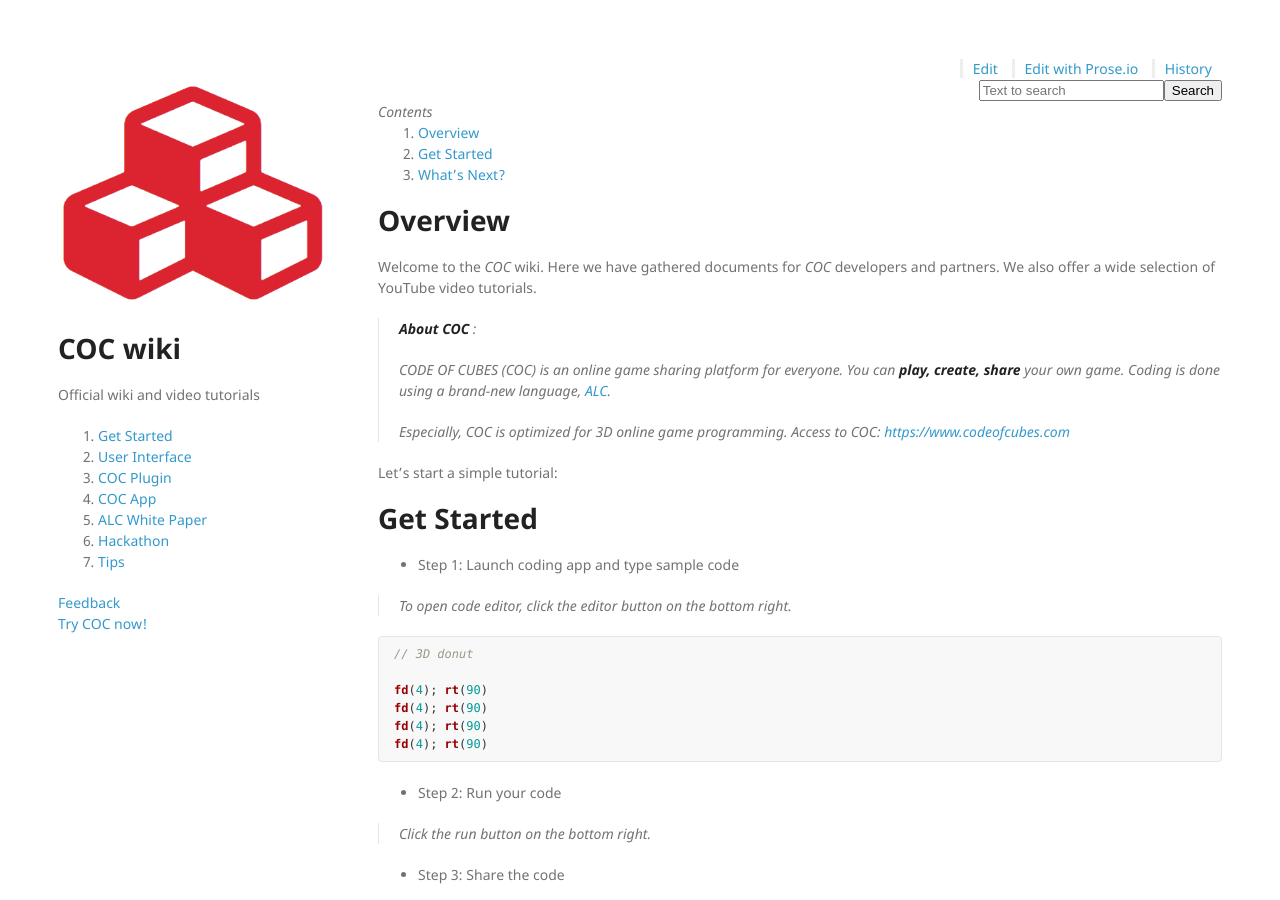
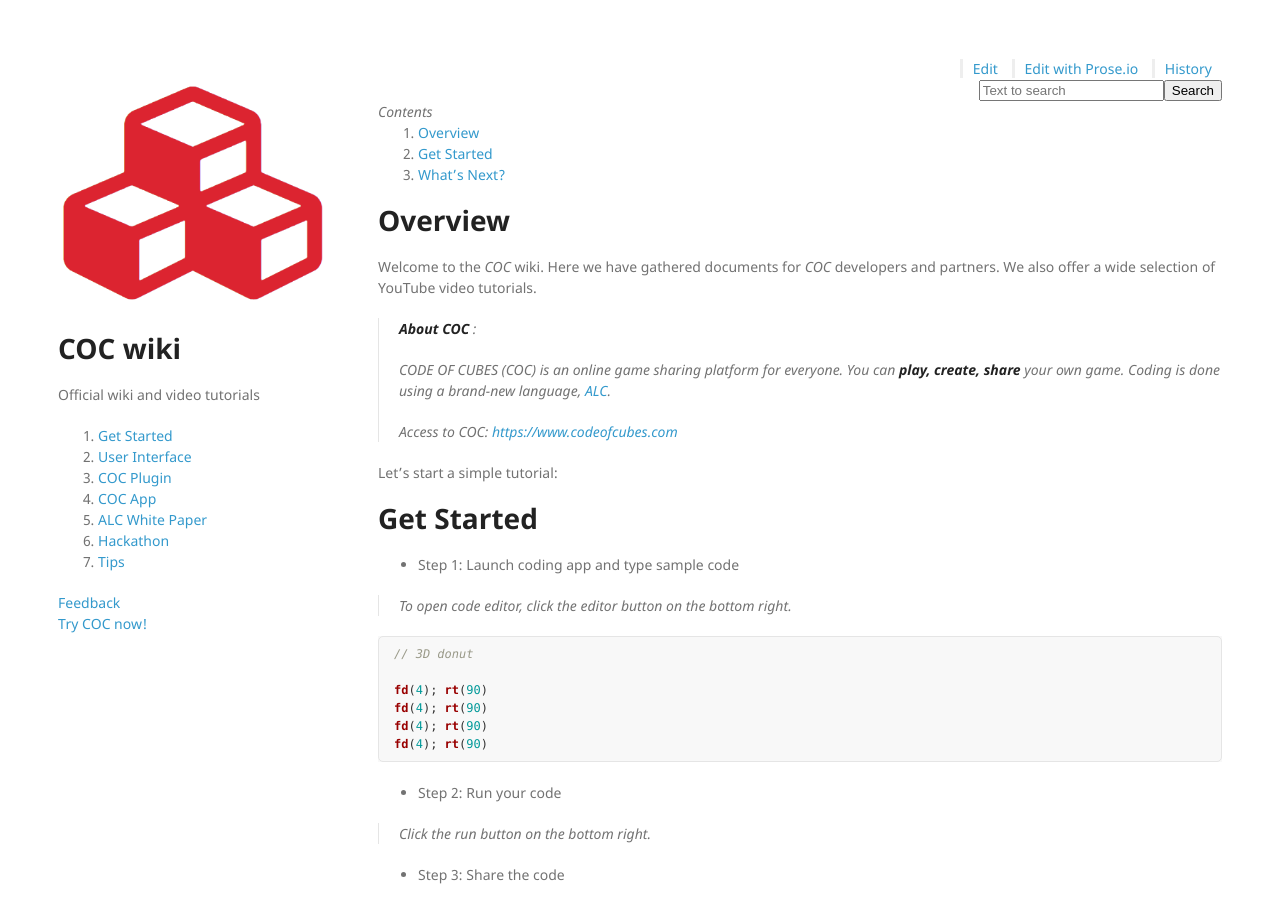
Before and after one commit to daisykim/daisykim.github.io, a Jekyll site: the page built from index.md, in a window 1280 px wide and 900 px high. Built offline with Jekyll 4.4.1, drawn with Linux system fonts in a browser that asks for light colours; nearby versions of some CDN libraries.

Commit message:
Update index

```diff
--- a/index.md
+++ b/index.md
@@ -13,7 +13,6 @@ We also offer a wide selection of YouTube video tutorials.
 > You can **play, create, share** your own game.
 > Coding is done using a brand-new language, [_ALC_](p/alc-1.0-white-paper).
 >
-> Especially, _COC_ is optimized for 3D online game programming.
 > Access to COC: [https://www.codeofcubes.com](https://www.codeofcubes.com)
 
 Let's start a simple tutorial:
```
